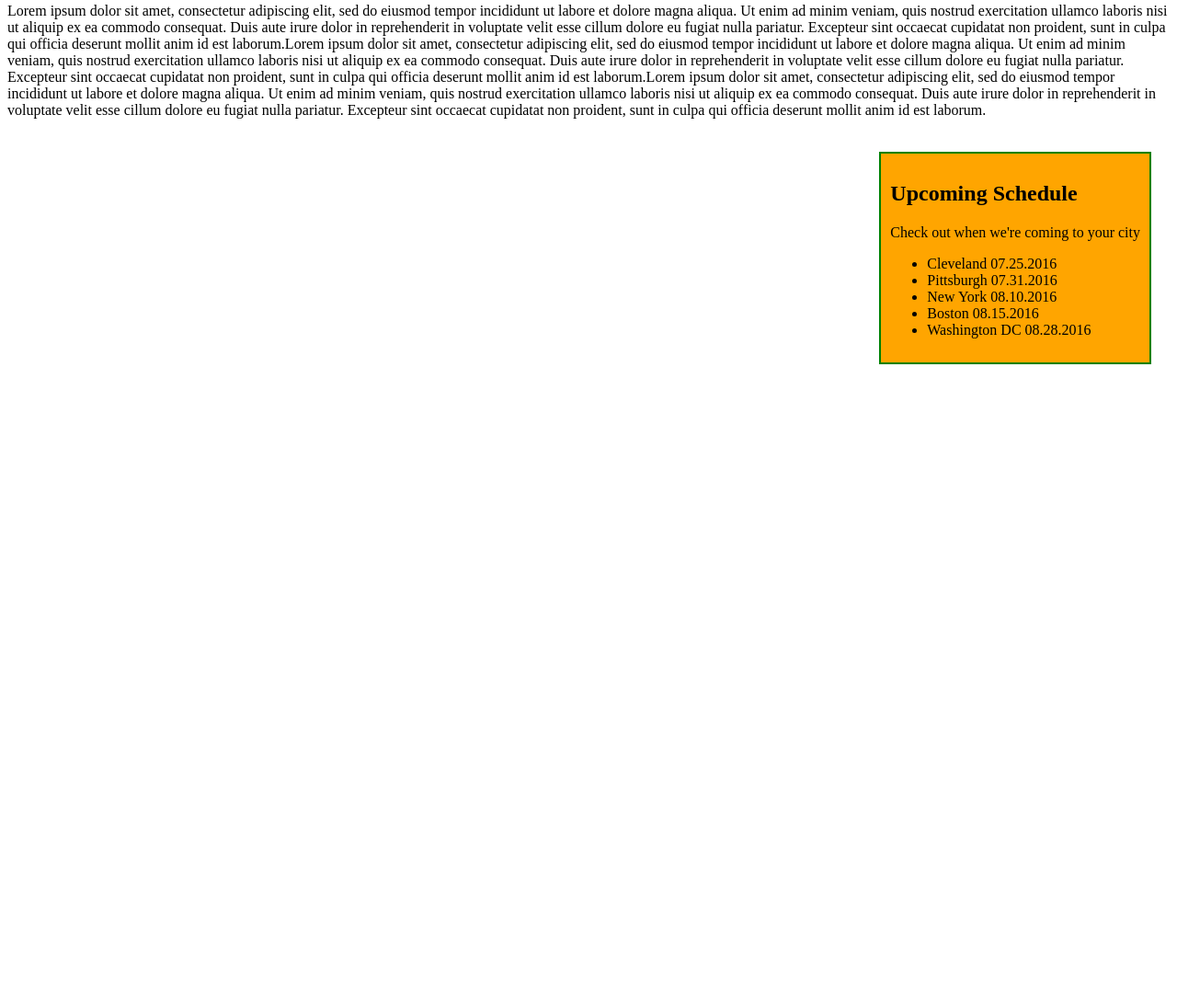
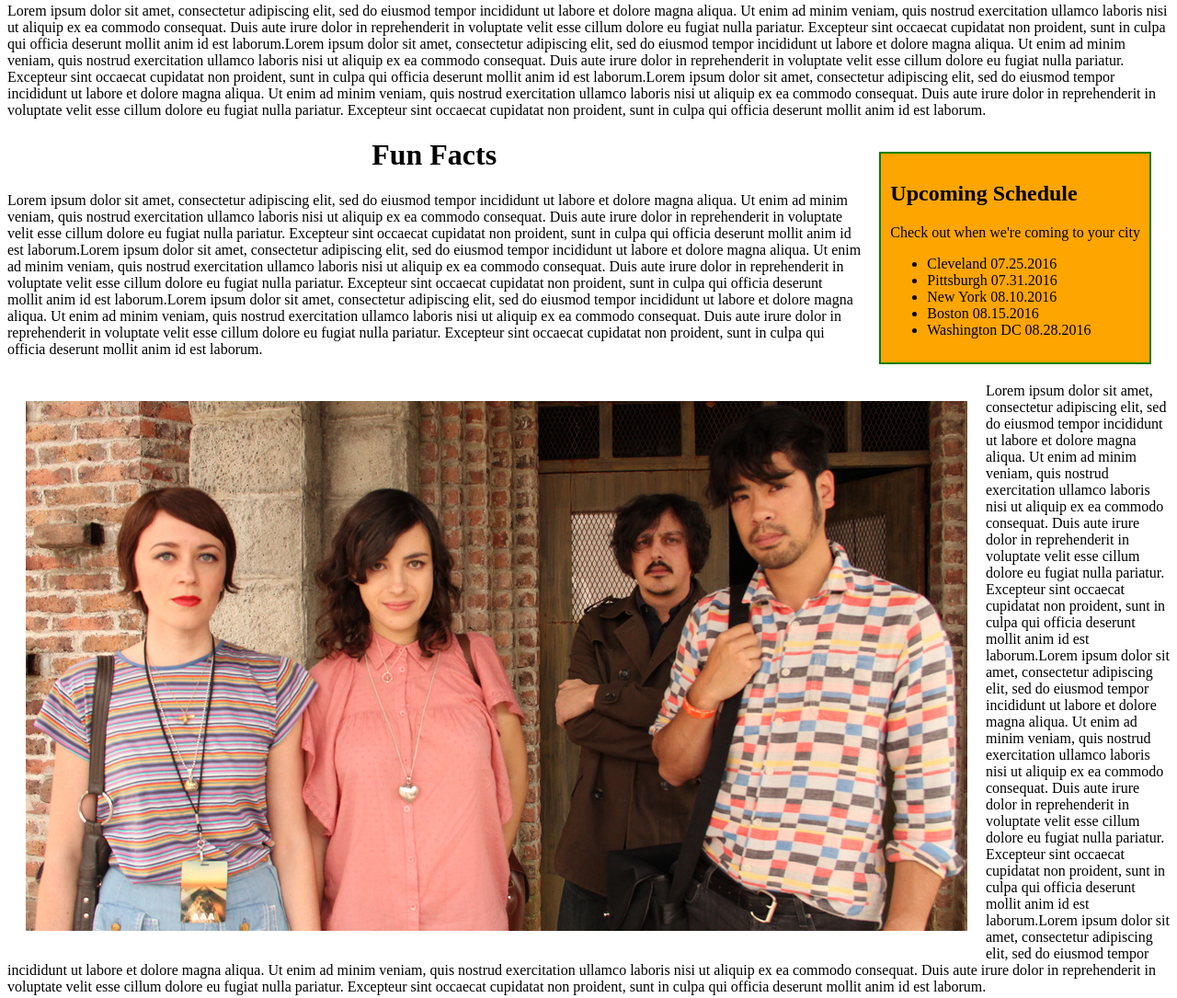
Before and after one commit to kevinmizway/band-site, a plain HTML site: page band-site.html in a window 1280 px wide. Shown: the part 392-1477 px from the top of the page at 92% size. Before the commit the page ends 808 px from the top, so only its background shows below. Drawn offline with Linux system fonts and the light colour scheme.

Commit message:
Add new photo with padding under title, Fun Facts

```diff
--- a/band-site.html
+++ b/band-site.html
@@ -25,5 +25,12 @@
         <li>Washington DC 08.28.2016</li>
       </ul>
     </div>
+    <h1>Fun Facts</h1>
+
+    <img src="img/LadytronMexico.jpg" alt="Photo of ladytron in Mexico">
+
+    <p>Lorem ipsum dolor sit amet, consectetur adipiscing elit, sed do eiusmod tempor incididunt ut labore et dolore magna aliqua. Ut enim ad minim veniam, quis nostrud exercitation ullamco laboris nisi ut aliquip ex ea commodo consequat. Duis aute irure dolor in reprehenderit in voluptate velit esse cillum dolore eu fugiat nulla pariatur. Excepteur sint occaecat cupidatat non proident, sunt in culpa qui officia deserunt mollit anim id est laborum.Lorem ipsum dolor sit amet, consectetur adipiscing elit, sed do eiusmod tempor incididunt ut labore et dolore magna aliqua. Ut enim ad minim veniam, quis nostrud exercitation ullamco laboris nisi ut aliquip ex ea commodo consequat. Duis aute irure dolor in reprehenderit in voluptate velit esse cillum dolore eu fugiat nulla pariatur. Excepteur sint occaecat cupidatat non proident, sunt in culpa qui officia deserunt mollit anim id est laborum.Lorem ipsum dolor sit amet, consectetur adipiscing elit, sed do eiusmod tempor incididunt ut labore et dolore magna aliqua. Ut enim ad minim veniam, quis nostrud exercitation ullamco laboris nisi ut aliquip ex ea commodo consequat. Duis aute irure dolor in reprehenderit in voluptate velit esse cillum dolore eu fugiat nulla pariatur. Excepteur sint occaecat cupidatat non proident, sunt in culpa qui officia deserunt mollit anim id est laborum.</p>
+
+    <p>Lorem ipsum dolor sit amet, consectetur adipiscing elit, sed do eiusmod tempor incididunt ut labore et dolore magna aliqua. Ut enim ad minim veniam, quis nostrud exercitation ullamco laboris nisi ut aliquip ex ea commodo consequat. Duis aute irure dolor in reprehenderit in voluptate velit esse cillum dolore eu fugiat nulla pariatur. Excepteur sint occaecat cupidatat non proident, sunt in culpa qui officia deserunt mollit anim id est laborum.Lorem ipsum dolor sit amet, consectetur adipiscing elit, sed do eiusmod tempor incididunt ut labore et dolore magna aliqua. Ut enim ad minim veniam, quis nostrud exercitation ullamco laboris nisi ut aliquip ex ea commodo consequat. Duis aute irure dolor in reprehenderit in voluptate velit esse cillum dolore eu fugiat nulla pariatur. Excepteur sint occaecat cupidatat non proident, sunt in culpa qui officia deserunt mollit anim id est laborum.Lorem ipsum dolor sit amet, consectetur adipiscing elit, sed do eiusmod tempor incididunt ut labore et dolore magna aliqua. Ut enim ad minim veniam, quis nostrud exercitation ullamco laboris nisi ut aliquip ex ea commodo consequat. Duis aute irure dolor in reprehenderit in voluptate velit esse cillum dolore eu fugiat nulla pariatur. Excepteur sint occaecat cupidatat non proident, sunt in culpa qui officia deserunt mollit anim id est laborum.</p>
   </body>
 </html>
--- a/img/styles.css
+++ b/img/styles.css
@@ -1,5 +1,6 @@
 img {
   float: left;
+  padding: 20px;
 }
 
 .sidebar {
```
Also changed, not shown: img/LadytronMexico.jpg (added).
